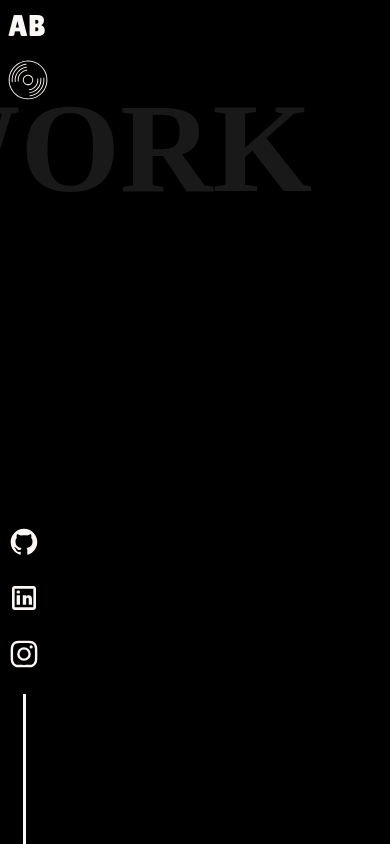
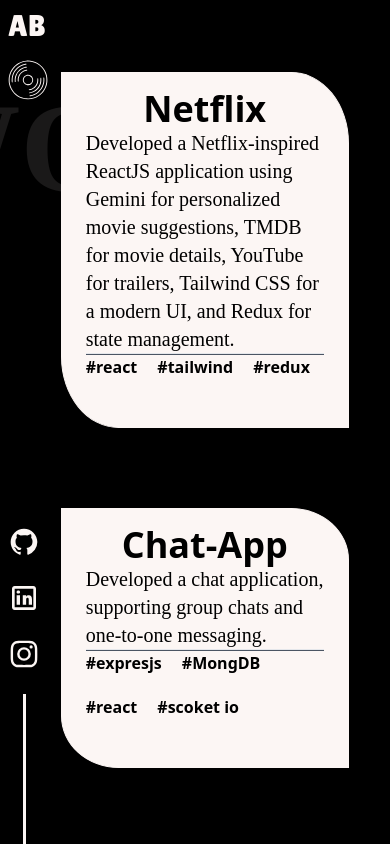
Before and after one commit to Ajay-S-Biradar/Portfolio, a React (Vite) app in the folder portfolio/: page /works in a window 390 px wide. Built offline with nearby package versions, Linux system fonts and the light colour scheme; a web font is replaced by a local one.

Commit message:
made the works page mmobile rsponse=ive

```diff
--- a/portfolio/src/components/MusicPlayer.jsx
+++ b/portfolio/src/components/MusicPlayer.jsx
@@ -6,7 +6,7 @@
   return (
 
     <motion.svg version="1.0" xmlns="http://www.w3.org/2000/svg"
-    className="w-10 h-auto md:w-32 overflow-hidden origin-center"
+    className="w-10 h-auto md:w-24 overflow-hidden origin-center"
     initial={{
     }}
     animate={{
--- a/portfolio/src/components/Navbar.jsx
+++ b/portfolio/src/components/Navbar.jsx
@@ -60,7 +60,7 @@
             </Link>
             <motion.div
                 onClick={handleClick}
-                className='h-10 md:h-32 m-2 md:m-5'
+                className='h-10 md:h-24 m-2 md:m-5'
                 initial={{ scale: 0 }}
                 animate={controls}
                 variants={{
--- a/portfolio/src/components/WorkCard.jsx
+++ b/portfolio/src/components/WorkCard.jsx
@@ -7,7 +7,7 @@
     const [active,setActive] = useState(false);
   return (
     <motion.div
-    className={`${active?"bg-black ":"bg-[#fcf6f4] "} ' flex justify-evenly flex-col w-80 border border-[#fcf6f4] rounded-bl-[20%] rounded-tr-[20%] h-96 m-2 px-6 py-4 '`}
+    className={`${active?"bg-black ":"bg-[#fcf6f4] "} ' flex justify-evenly flex-col w-72 md:w-80 border border-[#fcf6f4] rounded-bl-[20%] rounded-tr-[20%] h-96 m-2 px-6 py-4 '`}
         onMouseEnter={()=>{
             setActive(true);
         }}
@@ -36,7 +36,7 @@
             </h2>
         </div>
         <hr className='h-[2px] bg-gray-600'/>
-        <div className='flex gap-5 flex-wrap'>
+        <div className='flex gap-5 flex-wrap mb-8 md:mb-0'>
             {hashTags.map((hash,ind)=>{
                 return <h3 key={ind} className={`" font-semibold "${active?" text-[#fcf6f4] ":"text-black "}`}>{hash}</h3>
             })}
--- a/portfolio/src/pages/Works.jsx
+++ b/portfolio/src/pages/Works.jsx
@@ -1,4 +1,4 @@
-import React, { useEffect, useRef } from 'react'
+import React, { useEffect, useRef } from 'react';
 import { Works } from '../svg/works';
 import WorkCard from '../components/WorkCard';
 
@@ -7,41 +7,54 @@
 
   useEffect(() => {
     const handleWheel = (e) => {
-      if (e.deltaY > 0) {
-        scrollableRef.current.scrollLeft += 80;
-      } else {
-        scrollableRef.current.scrollLeft -= 80;
-      }
+      e.preventDefault();
+      scrollableRef.current.scrollLeft += e.deltaY > 0 ? 100 : -100;
+    };
+
+    let startX = 0;
+    let scrollLeft = 0;
+
+    const handleTouchStart = (e) => {
+      startX = e.touches[0].pageX - scrollableRef.current.offsetLeft;
+      scrollLeft = scrollableRef.current.scrollLeft;
+    };
+
+    const handleTouchMove = (e) => {
+      const x = e.touches[0].pageX - scrollableRef.current.offsetLeft;
+      const walk = (x - startX) * 2; // Adjust scroll speed multiplier as needed
+      scrollableRef.current.scrollLeft = scrollLeft - walk;
     };
 
     const scrollableElement = scrollableRef.current;
-    scrollableElement.addEventListener('wheel', handleWheel, { passive: true });
+    scrollableElement.addEventListener('wheel', handleWheel, { passive: false });
+    scrollableElement.addEventListener('touchstart', handleTouchStart, { passive: true });
+    scrollableElement.addEventListener('touchmove', handleTouchMove, { passive: true });
 
     return () => {
       scrollableElement.removeEventListener('wheel', handleWheel);
+      scrollableElement.removeEventListener('touchstart', handleTouchStart);
+      scrollableElement.removeEventListener('touchmove', handleTouchMove);
     };
   }, []);
 
   return (
-    <div ref={scrollableRef} className='scrollable bg-black w-[100%] h-[100vh] overflow-x-hidden flex items-center'>
+    <div ref={scrollableRef} className='scrollable bg-black w-[100%] h-[100vh] overflow-x-auto flex flex-col md:flex-row items-center' style={{ scrollBehavior: 'smooth' }}>
       <div className='text-[#1a1919] absolute z-0 font-extrabold text-9xl right-[20%] top-[10%] font-work'>
         WORK
       </div>
-      <div className='relative z-10 flex flex-nowrap gap-24 items-center w-auto h-fit'>
-          <div className='w-80 '>
-            {/* extra part */}
-          </div>
-        {Works.map((work,key)=>{
-          return(
-            <WorkCard key={key} work={work} time={key} />
-          )
-        })}
-        <div className='w-80 '>
-            {/* extra part */}
-          </div>
+      <div className='relative z-10 flex flex-col ml-[5%] md:flex-row flex-nowrap gap-16 md:gap-24 items-center md:w-auto h-[100vh]'>
+        <div className='w-40'>
+          {/* extra part */}
+        </div>
+        {Works.map((work, key) => (
+          <WorkCard key={key} work={work} time={key} />
+        ))}
+        <div className='w-80 h-80'>
+          {/* extra part */}
+        </div>
       </div>
     </div>
-  )
+  );
 }
 
 export default MyWorks;
```
